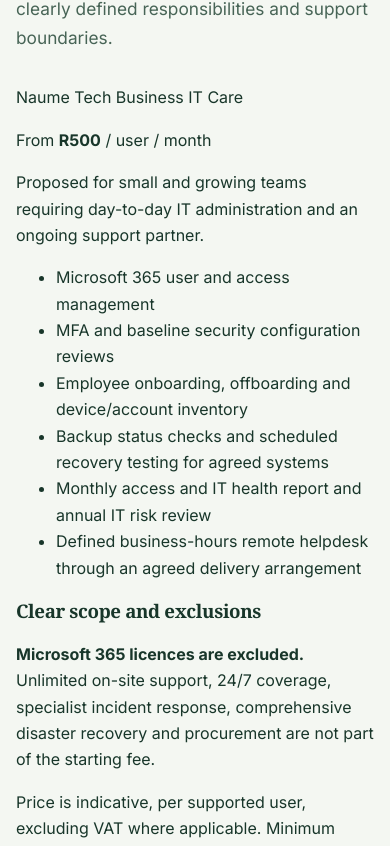
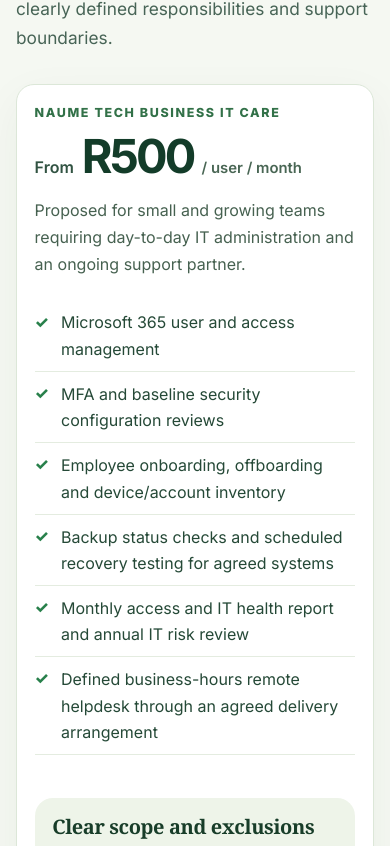
Before and after one commit to Naume-Ent/NaumeTech-Website, a website: page services/managed-it.html in a window 390 px wide. Shown: the part 1158-2004 px from the top of the page. Drawn offline with Linux system fonts and the light colour scheme.

Commit message:
Style responsive starting price packages on dedicated service pages

```diff
--- a/css/service-pages.css
+++ b/css/service-pages.css
@@ -76,3 +76,26 @@
 .service-page .btn-primary:focus-visible { background:#c4e574; color:#10291b !important; border:1px solid #c4e574; }
 .service-page .btn-primary:hover { background:#d5f48d; border-color:#d5f48d; }
 .service-page .contact-banner .btn-secondary:hover { background:rgba(255,255,255,.12); color:#fff !important; }
+
+
+/* Starting prices for service pages only. No homepage or contact styles changed. */
+.service-page .service-pricing{background:#f5f8f2}
+.service-page .service-price-card{display:grid;grid-template-columns:minmax(0,1.35fr) minmax(260px,.75fr);gap:clamp(1.25rem,4vw,3.25rem);background:#fff;border:1px solid #dce7d8;border-radius:24px;padding:clamp(1.35rem,3vw,2.5rem);box-shadow:0 14px 45px rgba(8,57,34,.05)}
+.service-page .service-price-main,.service-page .service-price-aside{min-width:0}
+.service-page .service-price-label{font-size:.78rem;font-weight:800;letter-spacing:.13em;text-transform:uppercase;color:#327148;margin:0 0 .5rem}
+.service-page .service-price-amount{display:flex;align-items:baseline;flex-wrap:wrap;gap:.5rem;color:#315342;margin:0 0 1rem;font-weight:600}
+.service-page .service-price-amount strong{font-size:clamp(2.8rem,5vw,4.3rem);letter-spacing:-.06em;line-height:1.05;color:#133c29}
+.service-page .service-price-amount span{font-size:.93rem;font-weight:600;color:#496654}
+.service-page .service-price-main>p:not(.service-price-amount):not(.service-price-label),.service-page .service-price-aside p{color:#466150;line-height:1.7}
+.service-page .service-price-includes{list-style:none;margin:1.4rem 0;padding:0}
+.service-page .service-price-includes li{position:relative;padding:.55rem 0 .55rem 1.65rem;border-bottom:1px solid #e4ece0;color:#254937}
+.service-page .service-price-includes li:before{content:"✓";position:absolute;top:.5rem;left:0;font-weight:800;color:#28804b}
+.service-page .service-price-aside{align-self:start;background:#eef4e9;border-radius:18px;padding:1.5rem}
+.service-page .service-price-aside h3{font-size:1.25rem;margin:0 0 .7rem;color:#183d29}
+.service-page .service-price-aside .btn,.service-page .service-price-card--compact .btn{display:inline-flex;margin-top:1rem;justify-content:center;white-space:normal;text-align:center}
+.service-page .service-price-footnote{max-width:1030px;color:#486151;line-height:1.7;margin:1.4rem 0 0}
+.service-page .service-price-footnote a{font-weight:700}
+.service-page .service-price-grid{display:grid;grid-template-columns:repeat(2,minmax(0,1fr));gap:1.25rem}
+.service-page .service-price-card--compact{display:block}
+@media(max-width:800px){.service-page .service-price-card,.service-page .service-price-grid{grid-template-columns:1fr}}
+@media(max-width:620px){.service-page .service-price-card{padding:1.1rem;border-radius:18px}.service-page .service-price-aside{padding:1.1rem}.service-page .service-price-card .btn{width:100%}.service-page .service-price-amount strong{font-size:clamp(2.65rem,12vw,3.6rem)}}
```
